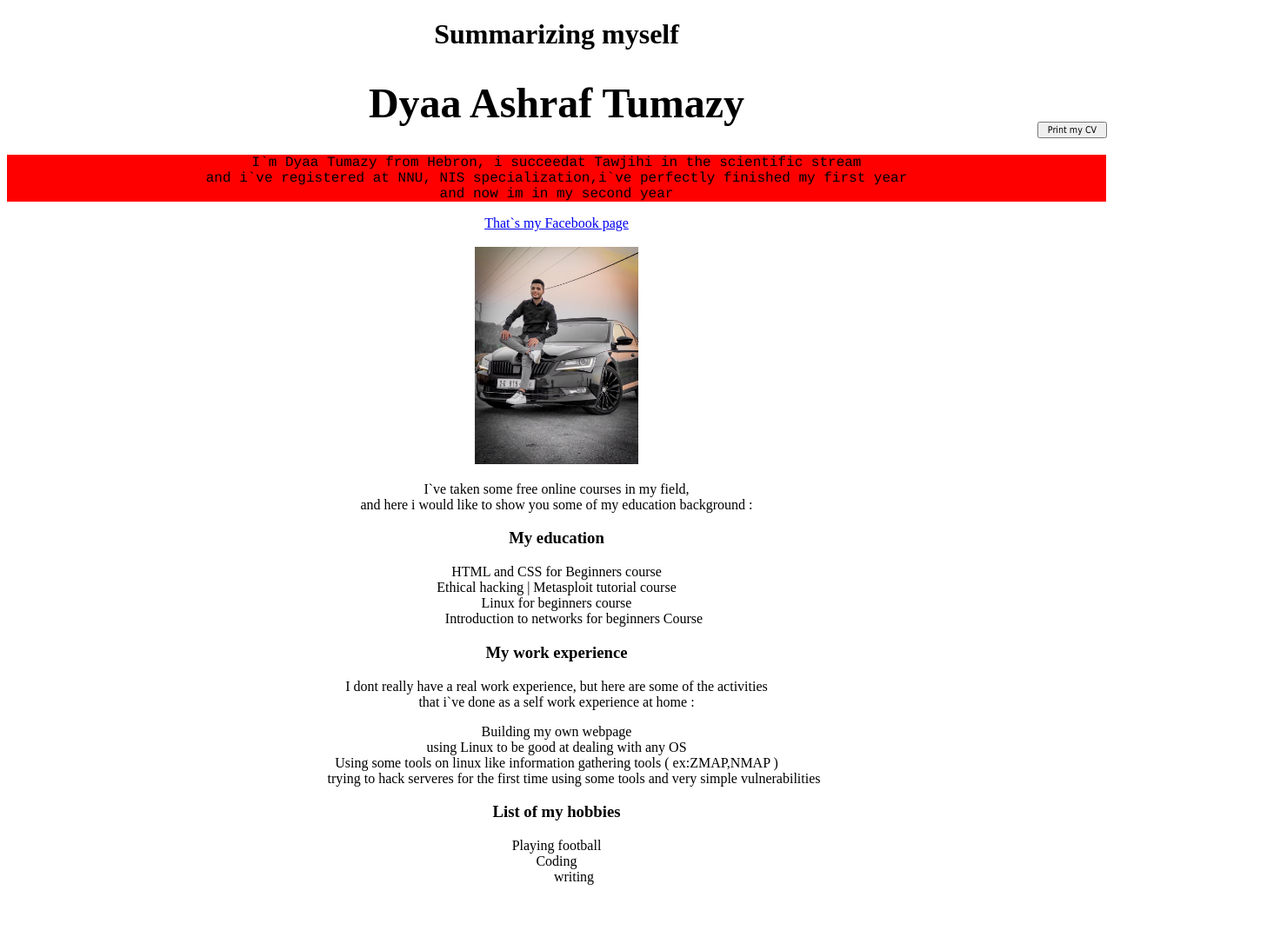
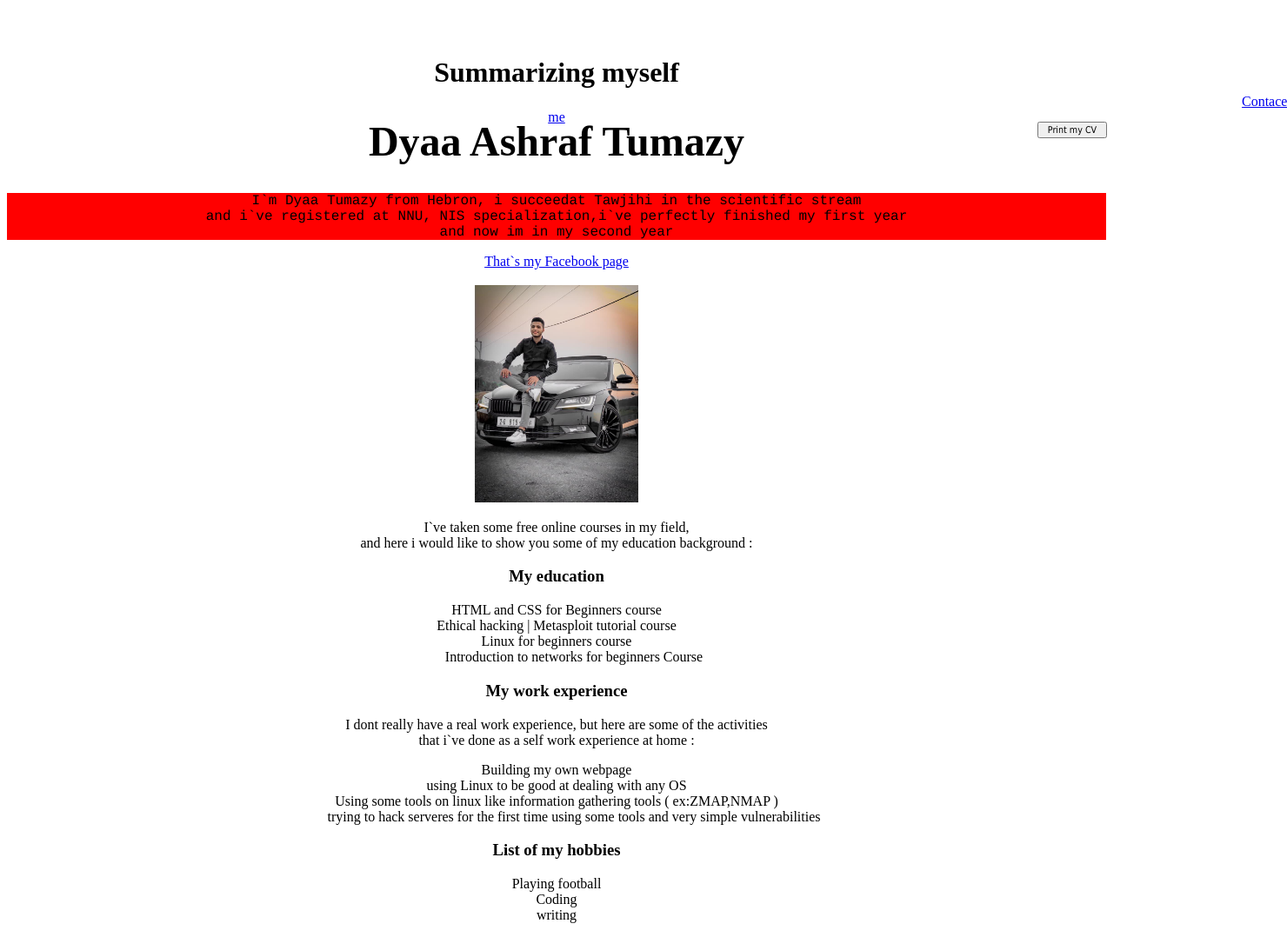
Before and after one commit to dyaatumazy/dyaatumazy.github.io, a plain HTML site: page index.html in a window 1280 px wide. Shown: the whole page at 87% size, 1480 px wide, since content can reach past the window. Before the commit the page ends 1034 px from the top, so only its background shows below. Drawn offline with Linux system fonts and the light colour scheme.

Commit message:
Update index.html

```diff
--- a/index.html
+++ b/index.html
@@ -12,6 +12,7 @@
     <div><input id="button" type="button" value="Print my CV" onClick="window.print()" ></div>
   </div>
 </div>
+<a href="https://dyaatumazy.github.io/contactme" style=" margin-left: 1420px; position:relative; top:100px"> Contace me </a>
 <h1> Summarizing myself </h1>
 <h1 id="name" onClick = "alert()"> Dyaa Ashraf Tumazy </h1>
 <p id= "summary"> I`m Dyaa Tumazy from Hebron, i succeedat Tawjihi in the scientific stream <br>
@@ -41,7 +42,7 @@ that i`ve done as a self work experience at home :</p>
 <dl>
 <dt> Playing football </dt>
 <dt> Coding </dt>
-<dd> writing </dd>
+<dd style="margin-right: 40px"> writing </dd>
 </dl>
 <script>
 function ClrRed(x) {
```
